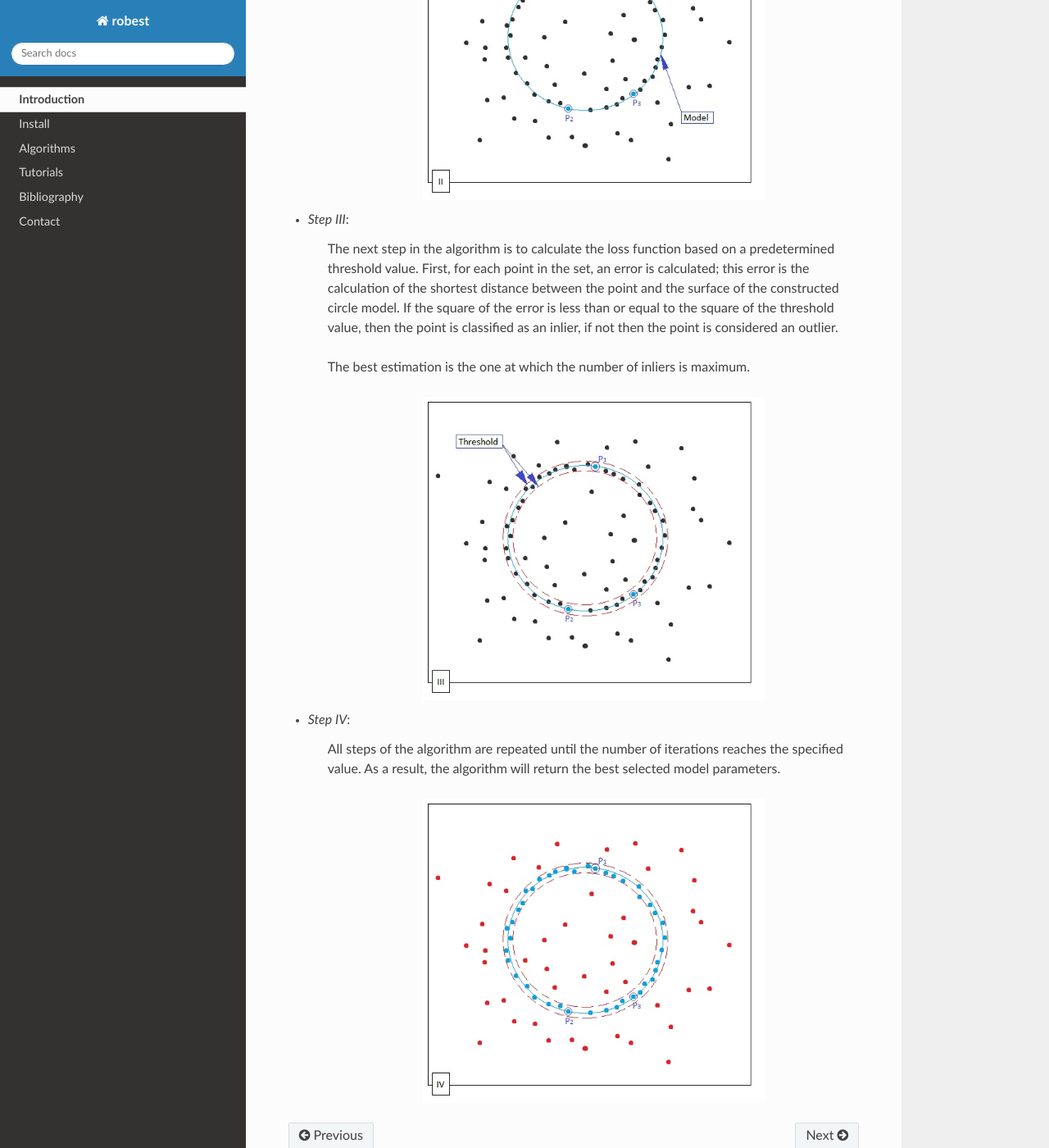
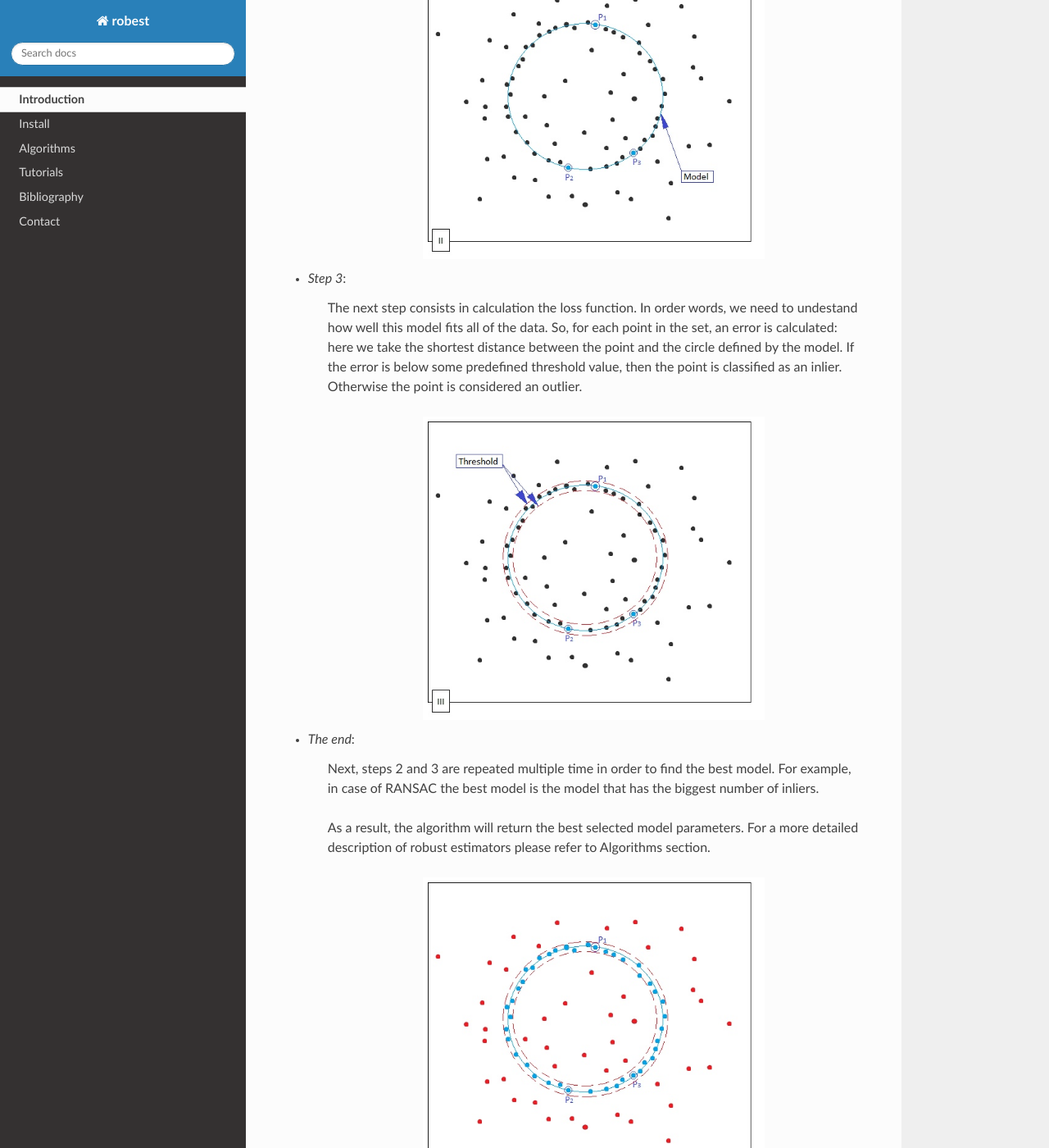
Before and after one commit to avkudr/robest, a Sphinx documentation site: the page built from docs/pages/introduction.rst, in a window 1280 px wide and 1400 px high, scrolled down 1077 px. Shown: the whole window at 82% size. Built offline with Sphinx 7.4.7 and the Read the Docs theme 2.0.0, drawn with Linux system fonts in a browser that asks for light colours; some of the changed text lies outside the part shown.

Commit message:
Docs update

```diff
--- a/docs/pages/algorithms.rst
+++ b/docs/pages/algorithms.rst
@@ -26,7 +26,7 @@
 RANSAC
 ======
 
-The RANSAC (Random Sample Consensus) seeks to maximize the inliers ratio. The cost function is given as:
+The RANSAC (Random Sample Consensus) seeks to maximize the inliers ratio (in other words, minimize the number of outliers). The cost function is given as:
 
 .. math::
 
@@ -50,7 +50,7 @@
 
    \mathcal{C}_{LMedS} = median(\mathcal{E}^2)
 
-which shows that the goal of the algorithm is to minimize the median of errors. In order to give a reliable estimate,
+Actually once the model is estimated, we calculate the errors for all sample points and put them in an array. The median of this array is `\mathcal{C}_{LMedS}`. So, the goal of the algorithm is to minimize the median of errors. In order to give a reliable estimate,
 the sample set must contain at least 50% of inliers, i.e. correct points. Remark, that the cost is estimated from
 the vector of errors which is no longer true for the remaining algorithms. For them, the cost is estimated for every data point
 separately, while the global cost is obtained as the sum of this costs:
--- a/docs/pages/install.rst
+++ b/docs/pages/install.rst
@@ -2,7 +2,7 @@
 Install
 ==================================
 
-There is no installation procedure, you just need to clone the repository or download a zip file, and then add the necessary file to your project.
+As there is no special installation procedure, you just need to clone the repository or download a zip file, and then add the necessary file to your project.
 
 - Cloning repository for Linux systems:
 
--- a/docs/pages/introduction.rst
+++ b/docs/pages/introduction.rst
@@ -2,14 +2,14 @@
 Introduction
 ==================================
 
-At present, there are a large number of data estimation methods, but some of them
-cannot guarantee a robustness of the results obtained. The main reason is the presence of outliers or mismatches in the data.
-Despite this, among all these methods we can distinguish a family of solutions regrouped by the name of robust estimators
+At present, there is a large number of data estimation methods, but some of them
+cannot guarantee a robustness of the obtained results. The main reason for inprecision is the presence of outliers or mismatches in the input data.
+However, there is a family of algorithms working with such data: they are regrouped by the name of robust estimators
 such as Least Median of Squared (LMedS) or RANSAC.
 
-Consider the work of the method RANSAC on the example of the circle fitting.
+For example, below you can see the result of circle fitting using RANSAC applied to noisy data. Let's try to describe the algorithm step by step:
 
-- *Step I*:
+- *Step 1*:
 
    The input of the algorithm is a quiet corrupted set of 2D points. The task is to define a circle model based on this set and avoid the effects of outliers.
 
@@ -20,9 +20,11 @@
       :alt: step 1
       :align: center
 
-- *Step II*:
+- *Step 2*:
 
-   In the next step, the algorithm estimate the data. He choose randomly three points (P\ :sub:`1`, P\ :sub:`2` and P\ :sub:`3`) and build a circle model on their basis.
+   In the next step, the algorithm estimates the model from a minimal needed data.
+   In case of circle, the minimum data needed to find its model (center coordinates and radius) is a set of three points.
+   Assume the algorithm chooses randomly three points (P\ :sub:`1`, P\ :sub:`2` and P\ :sub:`3`) and build a circle model on their basis.
 
    .. image:: images/exRANSACstep2.jpg
       :width: 556px
@@ -31,14 +33,11 @@
       :alt: step 2
       :align: center
 
-- *Step III*:
+- *Step 3*:
 
-   The next step in the algorithm is to calculate the loss function based on a predetermined threshold value.
-   First, for each point in the set, an error is calculated; this error is the calculation of the shortest distance
-   between the point and the surface of the constructed circle model. If the square of the error is less than or
-   equal to the square of the threshold value, then the point is classified as an inlier, if not then the point is considered an outlier.
-
-   The best estimation is the one at which the number of inliers is maximum.
+   The next step consists in calculation the loss function. In order words, we need to undestand how well this model fits all of the data.
+   So, for each point in the set, an error is calculated: here we take the shortest distance between the point and the circle defined by the model.
+   If the error is below some predefined threshold value, then the point is classified as an inlier. Otherwise the point is considered an outlier.
 
    .. image:: images/exRANSACstep3.jpg
       :width: 556px
@@ -47,10 +46,13 @@
       :alt: step 3
       :align: center
 
-- *Step IV*:
+- *The end*:
 
-   All steps of the algorithm are repeated until the number of iterations reaches the specified value.
-   As a result, the algorithm will return the best selected model parameters.
+   Next, steps 2 and 3 are repeated multiple time in order to find the best model. For example, in case of RANSAC the best model
+   is the model that has the biggest number of inliers.
+
+   As a result, the algorithm will return the best selected model parameters. For a more detailed description of robust estimators
+   please refer to Algorithms section.
 
    .. image:: images/exRANSACstep4.jpg
       :width: 556px
```
Also changed, not shown: other parts of docs/pages/algorithms.rst (+1 -1 lines), docs/index.rst (+4 -7 lines).
